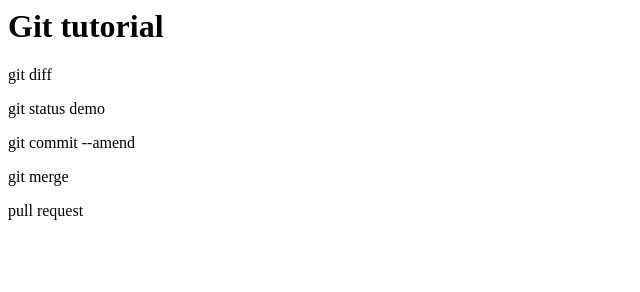
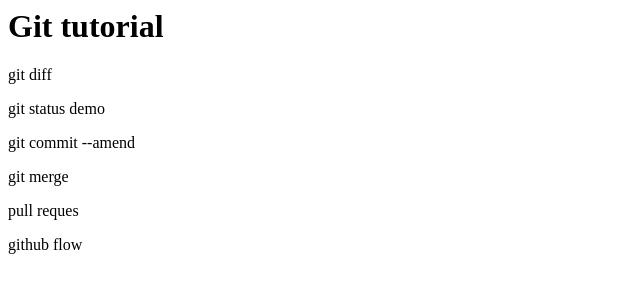
Before and after one commit to tucond/git_tutorial, a plain HTML site: page index.html in a window 1280 px wide. Shown: the whole page, without its empty margins (0-640 px from the left). Drawn offline with Linux system fonts and the light colour scheme.

Commit message:
github flow added!

```diff
--- a/index.html
+++ b/index.html
@@ -4,4 +4,5 @@
 <p>git commit --amend</p>
 <p>git merge</p>
 <pconf2></p>
-<p>pull request</p>
+<p>pull reques</p>
+<p>github flow</p>
```
